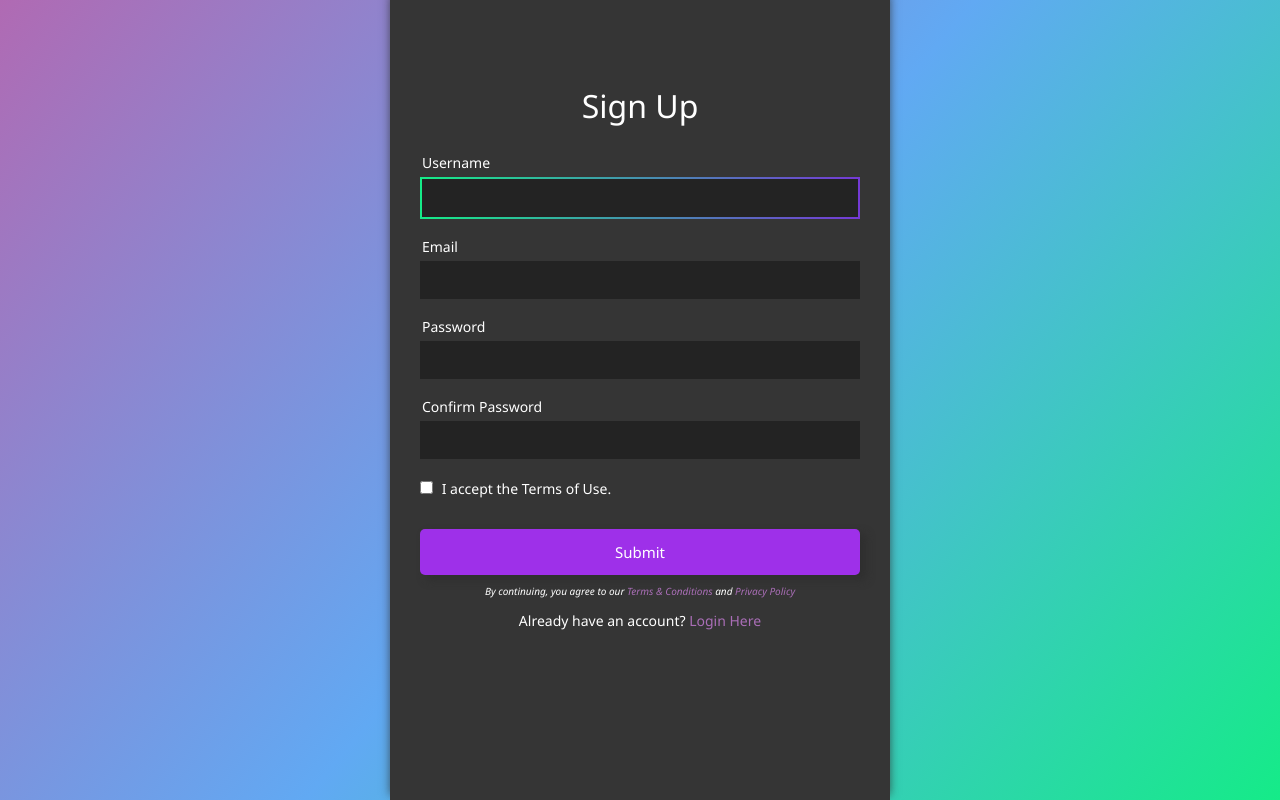
After one commit to andommar/dwpSocialWeb, a PHP site: page /signup in a window 1280 px wide. The commit adds this page. Run offline with PHP 8.4, Linux system fonts and the light colour scheme.

Commit message:
signup-login style (functionality not finished)

```diff
--- /dev/null
+++ b/css/login-signup.css
@@ -0,0 +1,137 @@
+/* !! Put this on generic stylesheet */
+.info-message {
+  color: #fff;
+  font-style: italic;
+  position: absolute;
+  top: 3em;
+}
+* {
+  box-sizing: border-box;
+  margin: 0;
+  padding: 0;
+  font-family: "Segoe UI", Tahoma, Geneva, Verdana, sans-serif;
+}
+
+body {
+  color: #fff;
+  background: -webkit-linear-gradient(130deg, #b06ab3, #61a9f3, #15eb88);
+  background: linear-gradient(130deg, #b06ab3, #61a9f3, #15eb88);
+  line-height: 1.8;
+}
+form {
+  font-size: 14px;
+}
+input[type="submit"] {
+  color: #fff;
+  background-color: #9e30e9;
+  width: 100%;
+  padding: 13px;
+  border-radius: 5px;
+  margin-top: 24px;
+  letter-spacing: 0px;
+  border: 0 none;
+  cursor: pointer;
+  -webkit-border-radius: 5px;
+  border-radius: 5px;
+  box-shadow: 6px 5px 9px #2b2b2bb5;
+  font-size: 15px;
+  font-weight: 500;
+  -webkit-transition: background-color 0.4s ease-out;
+  -moz-transition: background-color 0.4s ease-out;
+  -o-transition: background-color 0.4s ease-out;
+  transition: background-color 0.4s ease-out;
+}
+#login-form input[type="submit"] {
+  margin-top: 31px;
+}
+
+input[type="submit"]:hover {
+  background-color: #912cd4;
+}
+
+a {
+  text-decoration: none;
+}
+
+#container {
+  max-width: 500px;
+  margin: 0px auto;
+}
+
+.form-wrap {
+  background: rgb(53 53 53);
+  padding: 77px 30px 15px 30px;
+  color: #fff;
+  box-shadow: 0px -5px 9px #2b2b2bb8;
+  height: 100vh;
+  box-sizing: border-box;
+}
+
+.form-wrap h1,
+.form-wrap p {
+  text-align: center;
+  font-weight: 400;
+}
+
+.form-wrap .form-group {
+  margin-top: 15px;
+}
+
+.form-wrap .form-group label {
+  display: block;
+  padding-bottom: 2px;
+  padding-left: 2px;
+}
+
+.form-wrap .form-group input {
+  width: 100%;
+  padding: 10px;
+  border: none;
+}
+
+.form-wrap .bottom-text {
+  font-size: 10px;
+  margin-top: 7px;
+  font-weight: 200;
+  font-style: italic;
+}
+.form-wrap.extra-margin {
+  padding: 130px 30px 15px 30px;
+}
+footer {
+  text-align: center;
+}
+footer p {
+  font-size: 14px;
+  margin-top: 8px;
+}
+
+input#username,
+input#email,
+input#password,
+input#password2 {
+  background-color: #232323;
+  color: #fff;
+  border: none;
+}
+input#username:focus,
+input#email:focus,
+input#password:focus,
+input#password2:focus {
+  outline: none;
+  border: 10px solid;
+  border-image-slice: 1;
+  border-width: 2px;
+  border-image-source: linear-gradient(to left, #743ad5, #15eb88);
+}
+
+.purple-color {
+  color: #aa6eb7;
+}
+.terms-margin {
+  margin-top: 17px;
+  margin-bottom: 3px;
+}
+.terms-margin label {
+  margin-left: 5px;
+}
--- /dev/null
+++ b/signup.php
@@ -0,0 +1,63 @@
+<!DOCTYPE html>
+<html lang="en">
+
+<head>
+  <meta charset="UTF-8" />
+  <meta name="viewport" content="width=device-width, initial-scale=1.0" />
+  <meta http-equiv="X-UA-Compatible" content="ie=edge" />
+  <title>Sign Up</title>
+  <link href="https://fonts.googleapis.com/icon?family=Material+Icons" rel="stylesheet" />
+  <link rel="stylesheet" href="https://cdnjs.cloudflare.com/ajax/libs/font-awesome/6.0.0-beta2/css/all.min.css" integrity="sha512-YWzhKL2whUzgiheMoBFwW8CKV4qpHQAEuvilg9FAn5VJUDwKZZxkJNuGM4XkWuk94WCrrwslk8yWNGmY1EduTA==" crossorigin="anonymous" referrerpolicy="no-referrer" />
+  <link rel="stylesheet" href="css/login-signup.css" />
+</head>
+
+<body>
+  <div id="container">
+    <div id="signup-form" class="form-wrap">
+      <h1>Sign Up</h1>
+      <!--
+          `user_id` INT NOT NULL AUTO_INCREMENT PRIMARY KEY,
+          username VARCHAR(100) NOT NULL,
+          avatar VARCHAR(255) NOT NULL,
+          `password` VARCHAR(255) NOT NULL,
+          email VARCHAR(255) NOT NULL,
+          `rank` VARCHAR (255),
+          role_name VARCHAR (100) NOT NULL,
+      -->
+      <form>
+        <div class="form-group">
+          <label for="username">Username</label>
+          <input type="text" name="username" id="username" autocomplete="off" autofocus="autofocus" onfocus="this.select()" />
+        </div>
+        <div class="form-group">
+          <label for="email">Email</label>
+          <input type="email" name="email" id="email" autocomplete="off" />
+        </div>
+        <div class="form-group">
+          <label for="password">Password</label>
+          <input type="password" name="password" id="password" autocomplete="off" />
+        </div>
+        <div class="form-group">
+          <label for="password2">Confirm Password</label>
+          <input type="password" name="pasword2" id="password2" autocomplete="off" />
+        </div>
+        <div class="terms-margin">
+          <input type="checkbox" id="termsofuse" name="termsofuse" value="Bike">
+          <label for="termsofuse"> I accept the Terms of Use.</label>
+        </div>
+        <input type="submit" name="submit" value="Submit">
+        <p class="bottom-text">
+          By continuing, you agree to our
+          <a class="purple-color" href="#">Terms & Conditions</a> and
+          <a class="purple-color" href="#">Privacy Policy</a>
+        </p>
+      </form>
+      <footer>
+        <p>Already have an account? <a class="purple-color" href="login.php">Login Here</a></p>
+      </footer>
+    </div>
+
+  </div>
+</body>
+
+</html>
```
Also changed, not shown: css/signup-style.css (deleted, +0 -131 lines), login.php (+36 -18 lines), view/signup.php (deleted, +0 -54 lines), README.md.
